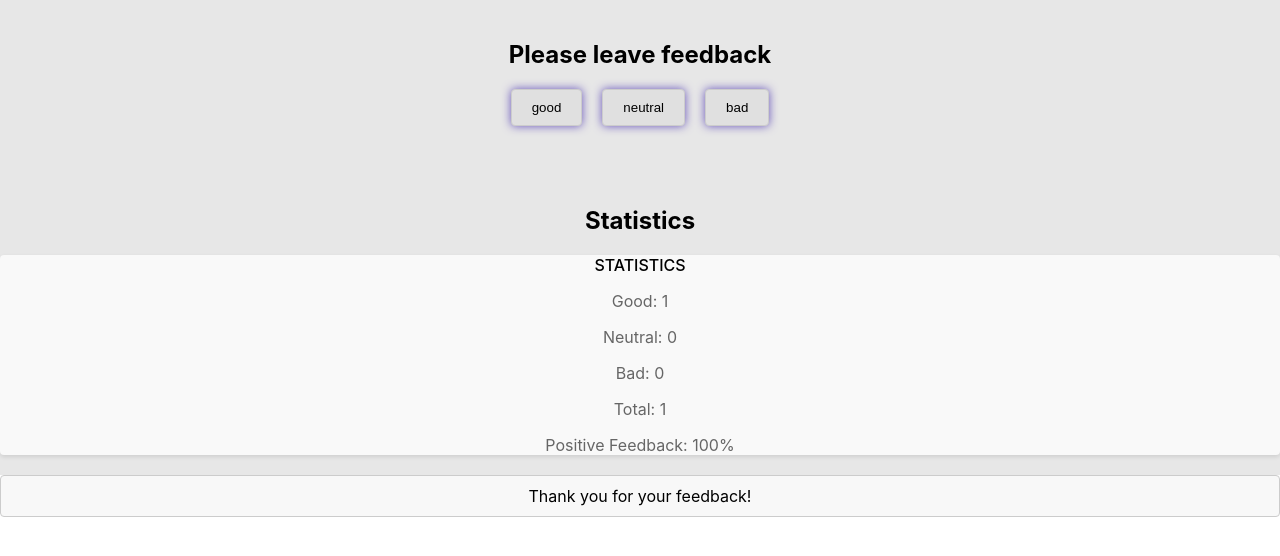
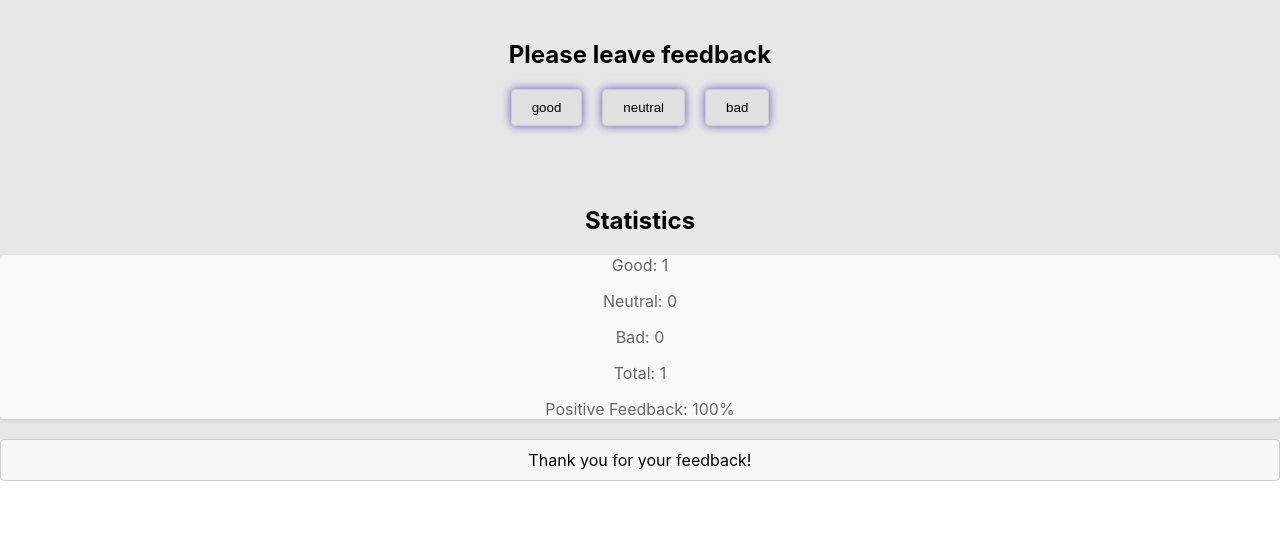
Before and after one commit to PetroShutak/goit-react-hw-02-feedback, a React (Create React App) app: page / in a window 1280 px wide. Both pictures are taken after a click on the button "good". Shown: the top 556 px of the page. Built offline with nearby package versions, Linux system fonts and the light colour scheme.

Commit message:
title no required

```diff
--- a/src/components/Section/Section.jsx
+++ b/src/components/Section/Section.jsx
@@ -9,6 +9,6 @@ export const Section = ({ title, children }) => (
 );
 
 Section.propTypes = {
-  title: PropTypes.string.isRequired,
+  title: PropTypes.string,
   children: PropTypes.node.isRequired,
 };
--- a/src/components/Statistics/Statistics.jsx
+++ b/src/components/Statistics/Statistics.jsx
@@ -3,7 +3,7 @@ import css from './Statistics.module.css';
 
 export const Statistics = ({ good, neutral, bad, total, positivePercentage }) => (
   <div className={css.statistics}>
-    <h2 className={css.title_stat}>Statistics</h2>
+    {/* <h2 className={css.title_stat}>Statistics</h2> */}
     <p className={css.statItem}>Good: {good}</p>
     <p className={css.statItem}>Neutral: {neutral}</p>
     <p className={css.statItem}>Bad: {bad}</p>
```
